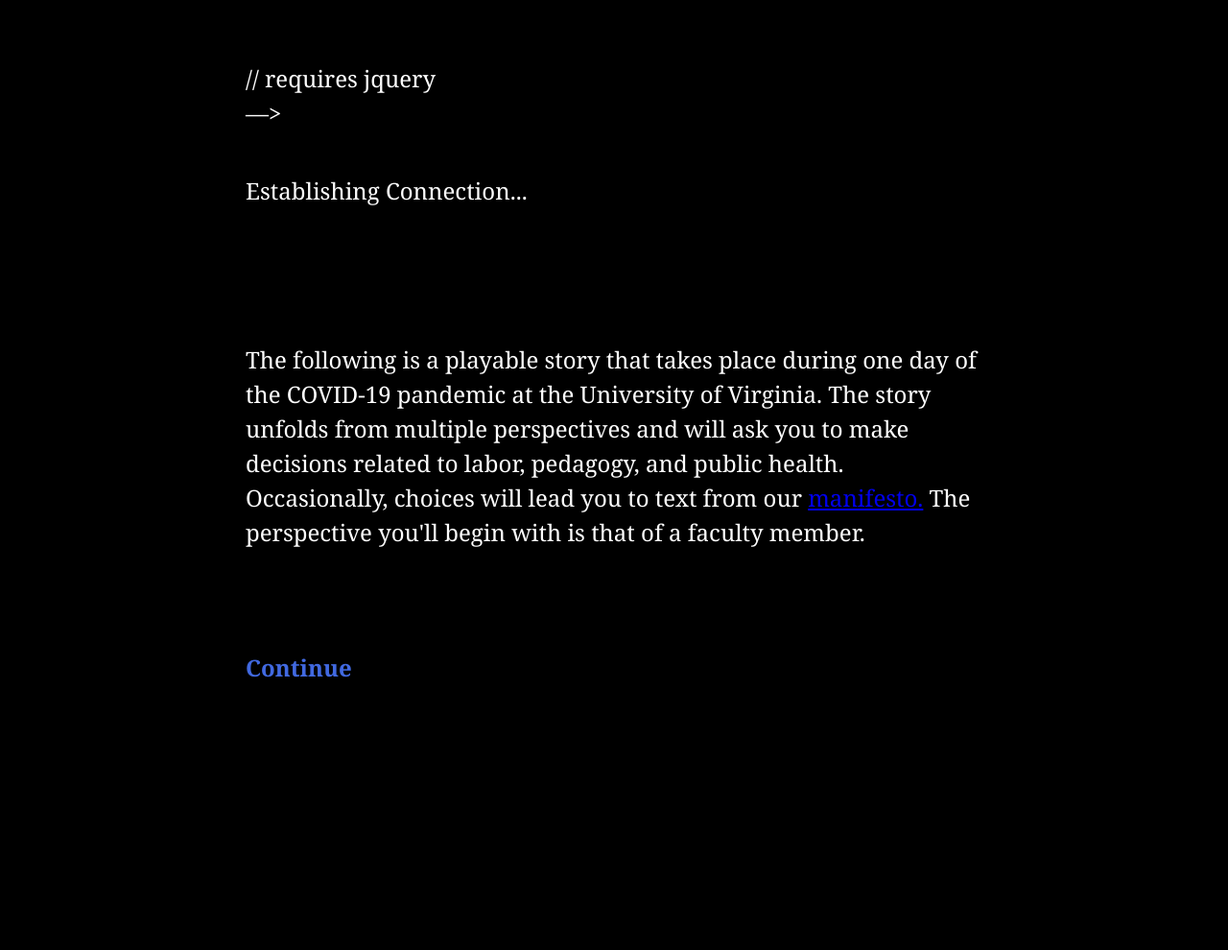
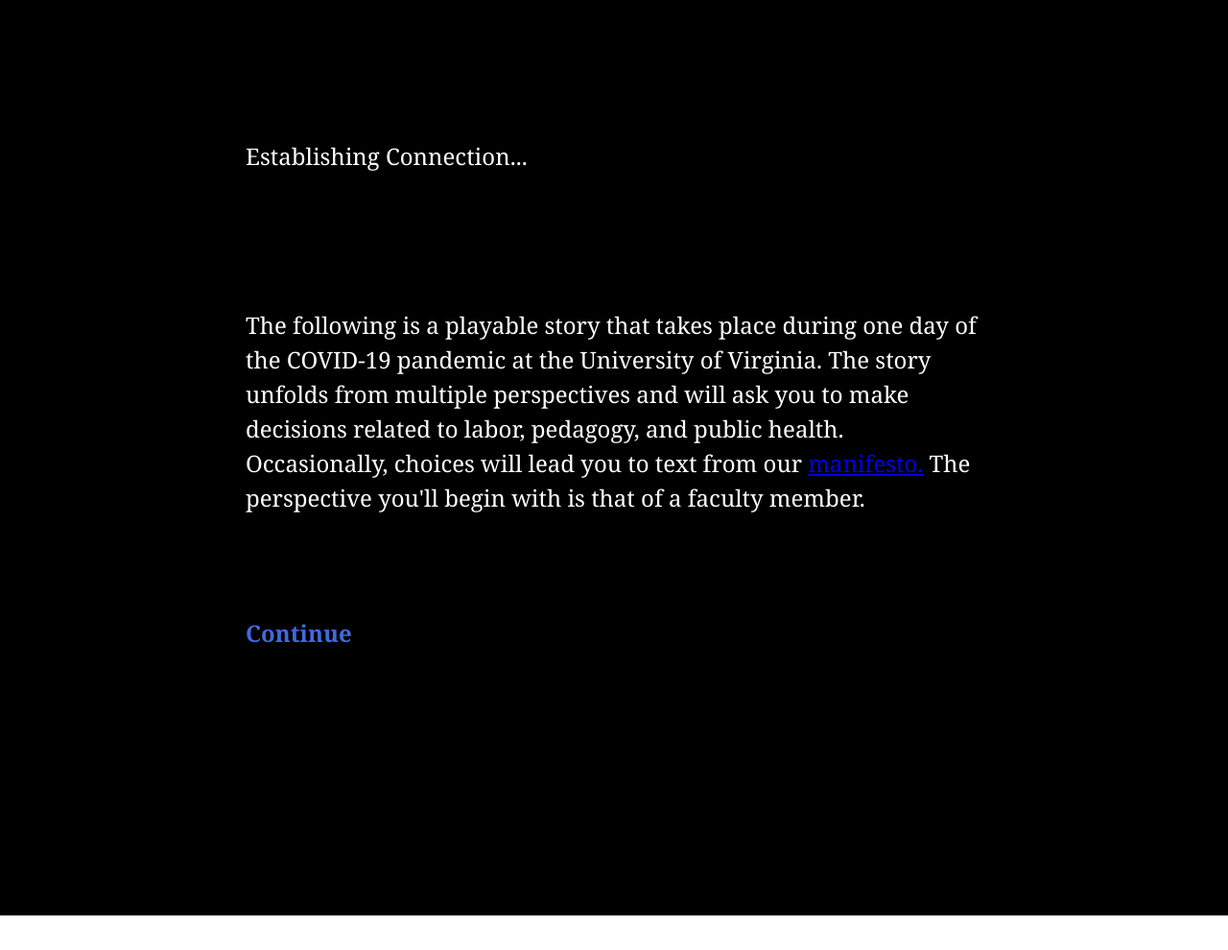
Before and after one commit to scholarslab/mani-pedi, a Jekyll site: the page pages/mani-pedi-story.html, which Jekyll copies as it is, in a window 1280 px wide. Shown: the whole page at 96% size. Built offline with Jekyll 4.4.1, drawn with Linux system fonts in a browser that asks for light colours; after the commit the page ends 954 px from its top, so only the background shows below that.

Commit message:
HTML comment fixes

```diff
--- a/pages/mani-pedi-story.html
+++ b/pages/mani-pedi-story.html
@@ -20,9 +20,9 @@
 Does $facultyName:&lt;br&gt;
 Hit [[Snooze]]?&lt;br&gt;
 Get up with their [[Coffee]]?
-&lt;/div&gt;&lt;/div&gt;</tw-passagedata><tw-passagedata pid="2" name="Establishing Connection..." tags="" position="210,263" size="200,200">&lt;!—
+&lt;/div&gt;&lt;/div&gt;</tw-passagedata><tw-passagedata pid="2" name="Establishing Connection..." tags="" position="210,261.3333333333333" size="200,200">&lt;!--
 // requires jquery
-—&gt;
+--&gt;
 
 &lt;p&gt;&lt;div class=&quot;boxed&quot;&gt;Establishing Connection|dot1)[.]|dot2)[.]|dot3)[.]&lt;/p&gt;
 
@@ -96,7 +96,7 @@
 &lt;span class=&quot;narrative&quot;&gt;$facultyName thought. It was too big of a risk. They would just have to figure out some way to…well, get twice as much work done in the next couple of years. Even as it crossed their mind, they knew how ridiculous the thought sounded. There was no way that it was actually feasible. If they were denied tenure, though, the consequences would be life-altering: they would have to find another job, which would be next to impossible with the stigma of not securing tenure, plus the abysmal job market. Even if they did find another teaching position, it would almost certainly not be in Charlottesville, meaning they&#39;d have to uproot their entire family.&lt;/span&gt;}&lt;/p&gt;
 
 [[Continue-&gt;Zoom Out]]
-&lt;/div&gt;</tw-passagedata><tw-passagedata pid="11" name="Zoom Out" tags="faculty kitchen" position="244,2824.3333333333335" size="100,100">&lt;div class=&quot;boxed&quot;&gt;
+&lt;/div&gt;</tw-passagedata><tw-passagedata pid="11" name="Zoom Out" tags="faculty kitchen" position="244,2824" size="100,100">&lt;div class=&quot;boxed&quot;&gt;
 &lt;p&gt;{&lt;span class=&quot;narrative&quot;&gt;Still reeling, $facultyName zoned out for the rest of the meeting, only coming to when it was time to wave the obligatory Zoom goodbye. All they wanted to do was close their eyes on the couch—even for just a few minutes—but they still had to finalize the syllabus for one of their classes. They&#39;d cut-and-pasted in the policy they&#39;d had for the last few years—no extensions, under any circumstances—but, looking at it now, they wondered if they should make a change. Students would be dealing with a ton this semester: family illness, mental health crises, not to mention potentially getting COVID themselves. But $facultyName still couldn&#39;t shake what their teaching mentors back in grad school had told them: that if they allowed extensions, students would take advantage of the policy.&lt;/span&gt;}&lt;/p&gt;
 |continue)[(link-goto: &quot;Continue&quot;, &quot;Energy Drinks&quot;)]
 &lt;div class=&quot;choices&quot;&gt;
@@ -176,10 +176,10 @@
 
 &lt;p&gt;(Your response will not be saved, seen, or shared by the makers of Connection Established.)&lt;/p&gt;
 
-[[Next Email-&gt;Extension]]&lt;div&gt;</tw-passagedata><tw-passagedata pid="17" name="Extension" tags="grad apartment" position="330,5033" size="100,100">&lt;!—
+[[Next Email-&gt;Extension]]&lt;div&gt;</tw-passagedata><tw-passagedata pid="17" name="Extension" tags="grad apartment" position="330,5033" size="100,100">&lt;!--
 If 7 -&gt; Changed Policy
 If 8 -&gt; Permission Denied
-—&gt;
+--&gt;
 
 &lt;p&gt;{&lt;div class=&quot;boxed&quot;&gt;&lt;span class=&quot;narrative&quot;&gt;With that, $gradName hit SEND on the email and sat back in their chair. By the time they&#39;d taken another sip of their energy drink, they had another new message—this one from a student. The subject line was URGENT:&lt;/span&gt;&lt;/div&gt;}&lt;/p&gt;
 
@@ -395,7 +395,7 @@
 &lt;/div&gt;</tw-passagedata><tw-passagedata pid="34" name="Zoom Class" tags="faculty office transition" position="4140,6510" size="100,100">&lt;p&gt;&lt;div class=&quot;boxed&quot;&gt;{&lt;span class=&quot;narrative&quot;&gt;The original plan for the day had been simple: Their partner would watch the kids while they went into the office in the early afternoon—that way, they could have a quiet space to broadcast their Zoom class, and meet with grad students—and they would take care of the kids at night while their partner worked. But of course, everything had gone sideways. About thirty minutes after the faculty meeting, their partner had gotten an email about an emergency work conference call, and had spent the last few hours barricaded in their office. Their daughter would be fine looking after herself—she would just do her Zoom lessons—but there was no way their son could: He had to come with $facultyName to the office. The first few hours with him there had been fine—he&#39;d flung around a few stacks of papers, but mostly he&#39;d sat playing on his tablet—but, almost as soon as $facultyName pulled up Zoom to run their class, they knew things were going to be disastrous. &quot;What&#39;s that?&quot; their son asked loudly, while they were mid-sentence.&lt;/span&gt;}&lt;/p&gt;
 
 &lt;p&gt;{&lt;span class=&quot;narrative&quot;&gt;Trying not to laugh, $facultyName said&lt;/span&gt;
-&lt;span class=&quot;dialogue&quot;&gt;&quot;I&#39;m sorry, everybody, this is my son. Honey, this is me teaching. [[Remember?-&gt;Smiled and Waved]]&quot;&lt;/span&gt;}&lt;/p&gt;&lt;/div&gt;</tw-passagedata><tw-passagedata pid="35" name="Negotiation" tags="faculty office" position="4783,6591.666666666667" size="100,100">&lt;p&gt;&lt;div class=&quot;boxed&quot;&gt;{&lt;span class=&quot;dialogue&quot;&gt;&quot;Honey, I know. But you have the tablet.&quot;&lt;/span&gt;
+&lt;span class=&quot;dialogue&quot;&gt;&quot;I&#39;m sorry, everybody, this is my son. Honey, this is me teaching. [[Remember?-&gt;Smiled and Waved]]&quot;&lt;/span&gt;}&lt;/p&gt;&lt;/div&gt;</tw-passagedata><tw-passagedata pid="35" name="Negotiation" tags="faculty office" position="4783,6591" size="100,100">&lt;p&gt;&lt;div class=&quot;boxed&quot;&gt;{&lt;span class=&quot;dialogue&quot;&gt;&quot;Honey, I know. But you have the tablet.&quot;&lt;/span&gt;
 &lt;span class=&quot;narrative&quot;&gt;$facultyName said.&lt;/span&gt;
 &lt;span class=&quot;dialogue&quot;&gt;&lt;/span&gt;}&lt;/p&gt;
 
@@ -521,7 +521,7 @@
 &lt;script&gt;processInputElements();&lt;/script&gt;&lt;/p&gt;
 
 
-&lt;!— the below automatically moves the user to the page &quot;Faculty Morning&quot; after 1 second —&gt;
+&lt;!-- the below automatically moves the user to the page &quot;Faculty Morning&quot; after 1 second --&gt;
 
 &lt;p&gt;[[Start-&gt;Faculty Morning]]&lt;/p&gt;
 &lt;/div&gt;
@@ -582,7 +582,7 @@
 &lt;p&gt;{&quot;But with COVID? This semester?&quot;}&lt;/p&gt;
 
 &lt;p&gt;{$facultyName cocked their head. &quot;It&#39;s definitely something I&#39;ll think about. Especially having the course just be pass/fail. [[I think that would take a lot of pressure off students.&quot;-&gt;How are you feeling?]]}&lt;/p&gt;&lt;/div&gt;
-</tw-passagedata><tw-passagedata pid="49" name="Keep Quiet" tags="grad office" position="8169,2955" size="100,100">&lt;div class=&quot;boxed&quot;&gt;&lt;p&gt;{$gradName decided that $facultyName opting for extensions was probably the best they were going to get. $facultyName didn&#39;t seem like the type who was open to teaching ideas that were even a little out of the mainstream—which was a shame, because $gradName thought getting rid of deadlines all together, and [[making the course pass/fail only, would do wonders for students&#39; mental health.-&gt;How are you feeling?]]}&lt;/p&gt;&lt;/div&gt;</tw-passagedata><tw-passagedata pid="50" name="Extension Dilemma" tags="grad office" position="7032.666666666667,3408" size="100,100">&lt;div class=&quot;boxed&quot;&gt;(if: $extensiongranted is true)[Yes, they&#39;d given the one student the extension, but if they could press $facultyName and get them to change their policy, then it could help so many more students.]
+</tw-passagedata><tw-passagedata pid="49" name="Keep Quiet" tags="grad office" position="8169,2955" size="100,100">&lt;div class=&quot;boxed&quot;&gt;&lt;p&gt;{$gradName decided that $facultyName opting for extensions was probably the best they were going to get. $facultyName didn&#39;t seem like the type who was open to teaching ideas that were even a little out of the mainstream—which was a shame, because $gradName thought getting rid of deadlines all together, and [[making the course pass/fail only, would do wonders for students&#39; mental health.-&gt;How are you feeling?]]}&lt;/p&gt;&lt;/div&gt;</tw-passagedata><tw-passagedata pid="50" name="Extension Dilemma" tags="grad office" position="7032,3408" size="100,100">&lt;div class=&quot;boxed&quot;&gt;(if: $extensiongranted is true)[Yes, they&#39;d given the one student the extension, but if they could press $facultyName and get them to change their policy, then it could help so many more students.]
 
 (if: $extensiongranted is false)[They felt awful about not being able to give the student who&#39;d asked the extension, and they knew there would be many more students in the future who would need help.]&lt;br&gt;
 |dontpush)[(link-goto: &quot;Continue&quot;, &quot;Don&#39;t Push for Extension Policy&quot;)]
@@ -881,7 +881,7 @@
 &lt;div class=&quot;sms&quot;&gt;text from mom: &quot;just got email from university about new restrictions r u ok&quot;&lt;/div&gt;
 &lt;p id=&quot;cavdailyheadline&quot;&gt;headline from Daily Progress re: unlicensed daycare&lt;/p&gt;
 user gets to Tweet or write a Reddit post as the student
-&lt;/div&gt;</tw-passagedata><tw-passagedata pid="74" name="Faculty Meeting - 2" tags="faculty kitchen" position="253.33333333333334,2249" size="100,100">&lt;div class=&quot;boxed&quot;&gt;
+&lt;/div&gt;</tw-passagedata><tw-passagedata pid="74" name="Faculty Meeting - 2" tags="faculty kitchen" position="253,2249" size="100,100">&lt;div class=&quot;boxed&quot;&gt;
 &lt;p&gt;{&lt;span class=&quot;thought&quot;&gt;Thank God&lt;/span&gt;
 &lt;span class=&quot;narrative&quot;&gt;, $facultyName thought. They knew that yes, to some extent it was HR-speak, but it was still nice to hear everyone&#39;s stress and exhaustion at least being acknowledged. They&#39;d heard horror stories about the past year from their friends at other schools, and they knew they were really lucky to be in a department, and at a university, that really cared about—&lt;/span&gt;}&lt;/p&gt;
 
@@ -910,7 +910,7 @@
 &lt;/script&gt;
 &lt;/div&gt;&lt;/div&gt;
 ](gradlabor|
-&lt;!— [[Accept Position]] [[Decline Position]] —&gt;</tw-passagedata><tw-passagedata pid="76" name="Blood Drain" tags="faculty kitchen" position="265,2391" size="100,100">&lt;div class=&quot;boxed&quot;&gt;
+&lt;!-- [[Accept Position]] [[Decline Position]] --&gt;</tw-passagedata><tw-passagedata pid="76" name="Blood Drain" tags="faculty kitchen" position="265,2391" size="100,100">&lt;div class=&quot;boxed&quot;&gt;
 &lt;p&gt;{&lt;span class=&quot;narrative&quot;&gt;$facultyName felt the blood drain from their face, even as they tried not to let their expression betray how they felt. Yes, the one year extension had been, and would be, enormously helpful. But there was no denying that they still needed much more time. They&#39;d written fewer than twenty pages of their book since March, and had done virtually no research, while an article they&#39;d gotten a revise-and-resubmit on was sitting around unedited.&lt;/span&gt;}&lt;/p&gt;
 
 &lt;p&gt;{&lt;span class=&quot;narrative&quot;&gt;In other words, even factoring in the one-year extension, they were way off their expected tenure timeline, and they&#39;d been counting on the possibility of an even longer grace period. Without it, there was no way that they could make tenure—and, from what they&#39;d heard from the other young faculty, the same was true of everyone else. They had to say something—but if they did, the more established faculty might take it as a sign that they were lazy and unproductive, and a target would be put on their back.&lt;/span&gt;}&lt;/p&gt;
```
Also changed, not shown: other parts of pages/mani-pedi-story.html (+2 -2 lines).
